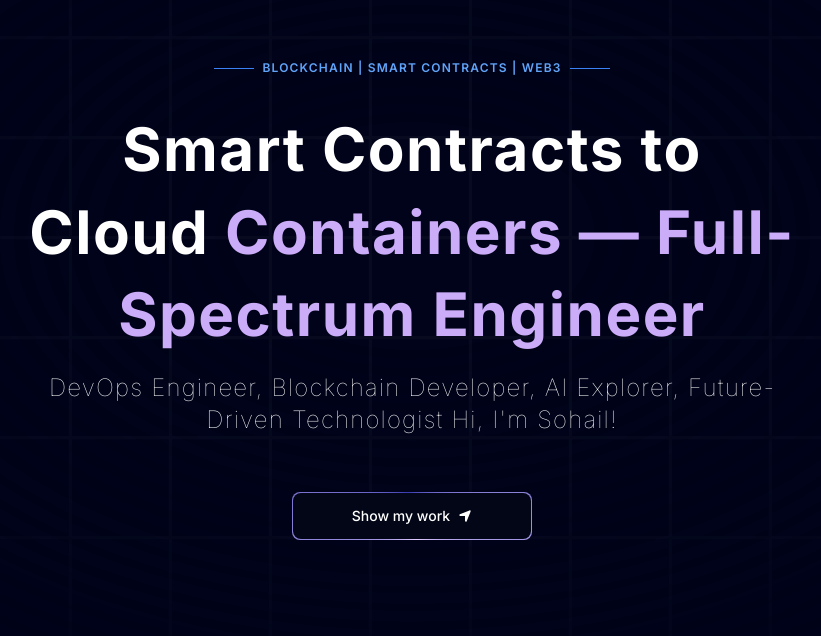
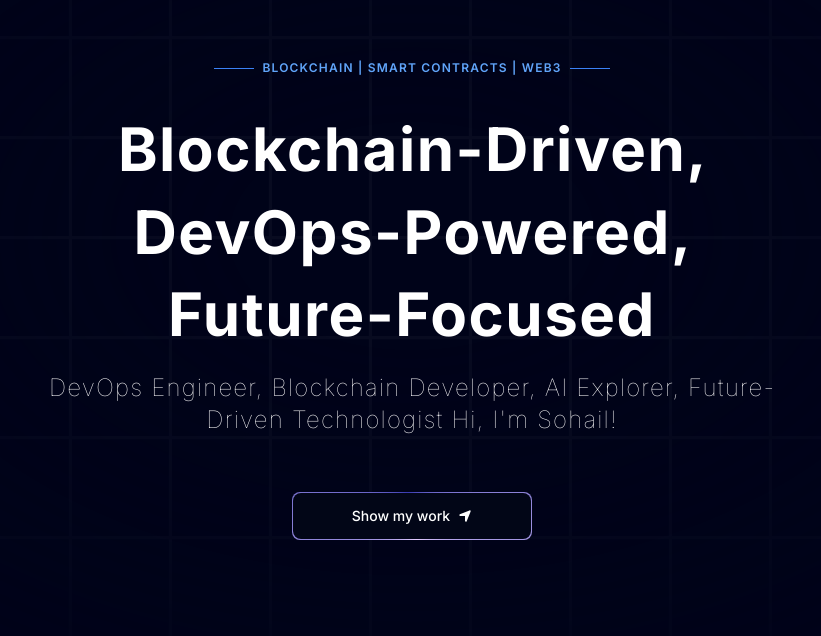
Before and after one commit to t9fiction/portfolio, a Next.js app: page / in a window 1280 px wide. Shown: the part 164-800 px from the top of the page, without its empty margins (228-1049 px from the left). Built offline with nearby package versions, Linux system fonts and the light colour scheme.

Commit message:
cloud added

```diff
--- a/components/Hero.tsx
+++ b/components/Hero.tsx
@@ -57,7 +57,7 @@ const Hero = () => {
           </motion.div>
 
           <TextGenerateEffect
-            words="Smart Contracts to Cloud Containers — Full-Spectrum Engineer"
+            words="Blockchain-Driven, DevOps-Powered, Future-Focused"
             className="text-center text-[40px] md:text-5xl lg:text-6xl text-white"
           />
 
```
